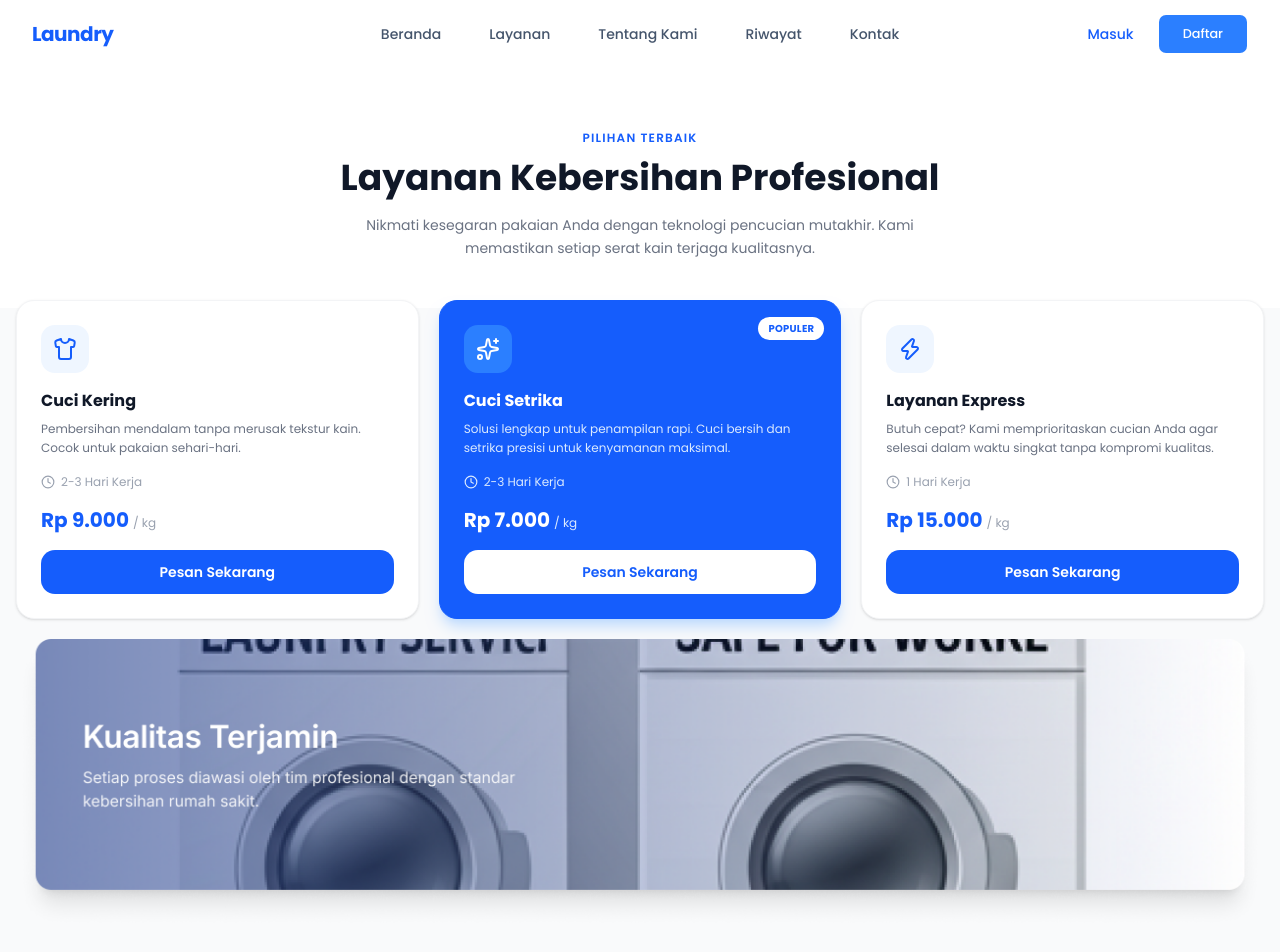
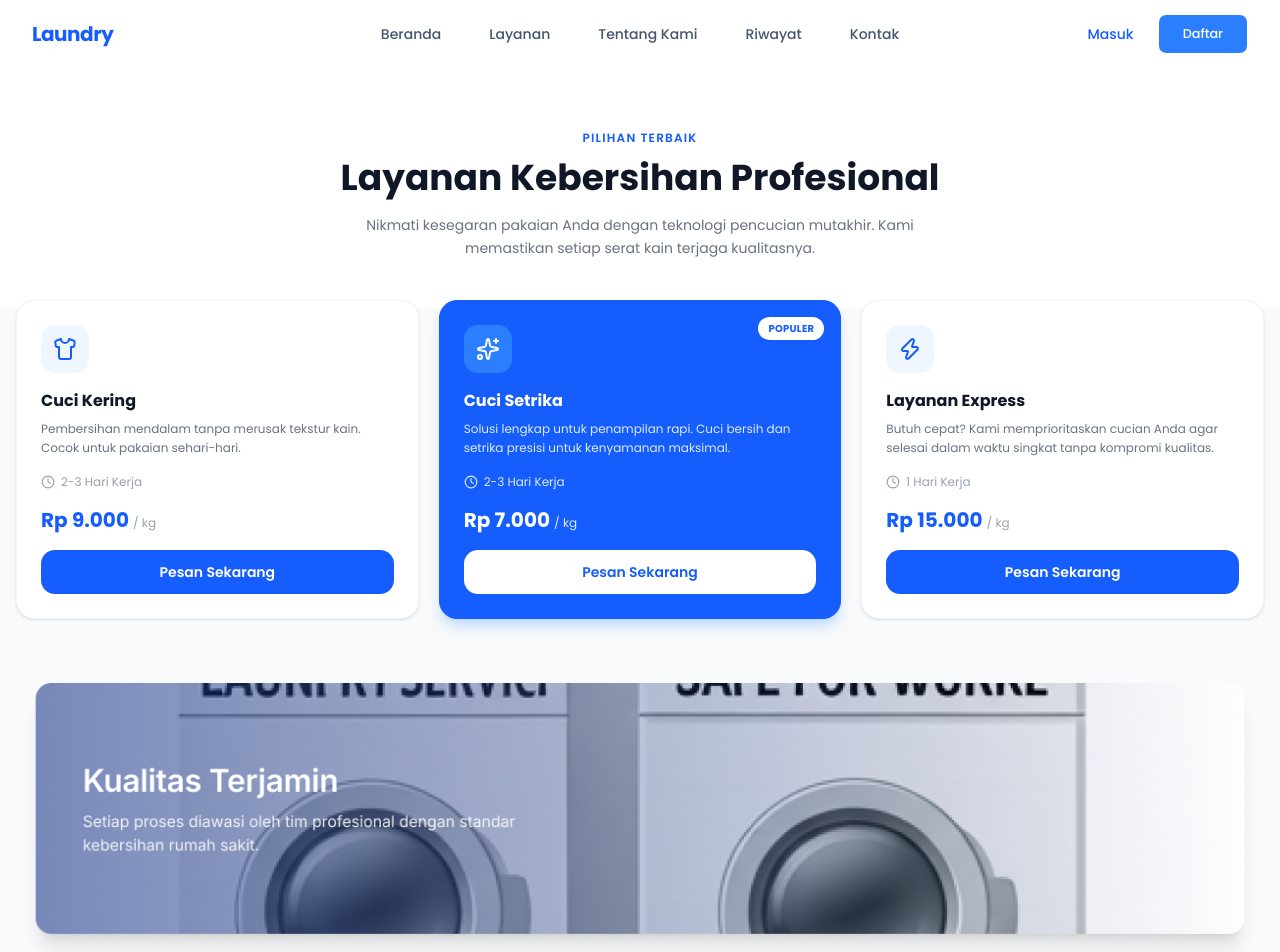
Before and after one commit to Varaaa-arch/WCC_UMKM-Laundry_Digital_Solution, a Next.js app: page /layanan in a window 1280 px wide. Shown: the top 952 px of the page. Built offline with nearby package versions, Linux system fonts and the light colour scheme.

Commit message:
feat: optimization ui

```diff
--- a/src/app/layanan/page.tsx
+++ b/src/app/layanan/page.tsx
@@ -66,10 +66,9 @@
           </p>
         </section>
 
-        {/* Service Cards + Quality Banner — same container */}
-        <div className="max-w-7xl mx-auto px-4 pb-16">
-          {/* Service Cards */}
-          <div className="grid grid-cols-1 sm:grid-cols-3 gap-5 -mt-2 mb-5">
+        {/* Service Cards */}
+        <section className="max-w-7xl mx-auto px-4 pb-16 -mt-2">
+          <div className="grid grid-cols-1 sm:grid-cols-3 gap-5">
             {SERVICES.map((svc) => {
               const isPopular = svc.popular === true;
               return (
@@ -127,8 +126,10 @@
               );
             })}
           </div>
+        </section>
 
-          {/* Quality Banner */}
+        {/* Quality Banner */}
+        <section className="max-w-7xl mx-auto px-4 pb-16">
           <div className="rounded-2xl overflow-hidden">
             <Image
               src="/images/photo-layanan.png"
@@ -138,7 +139,7 @@
               className="w-full object-cover"
             />
           </div>
-        </div>
+        </section>
       </main>
       <Footer />
     </>
```
